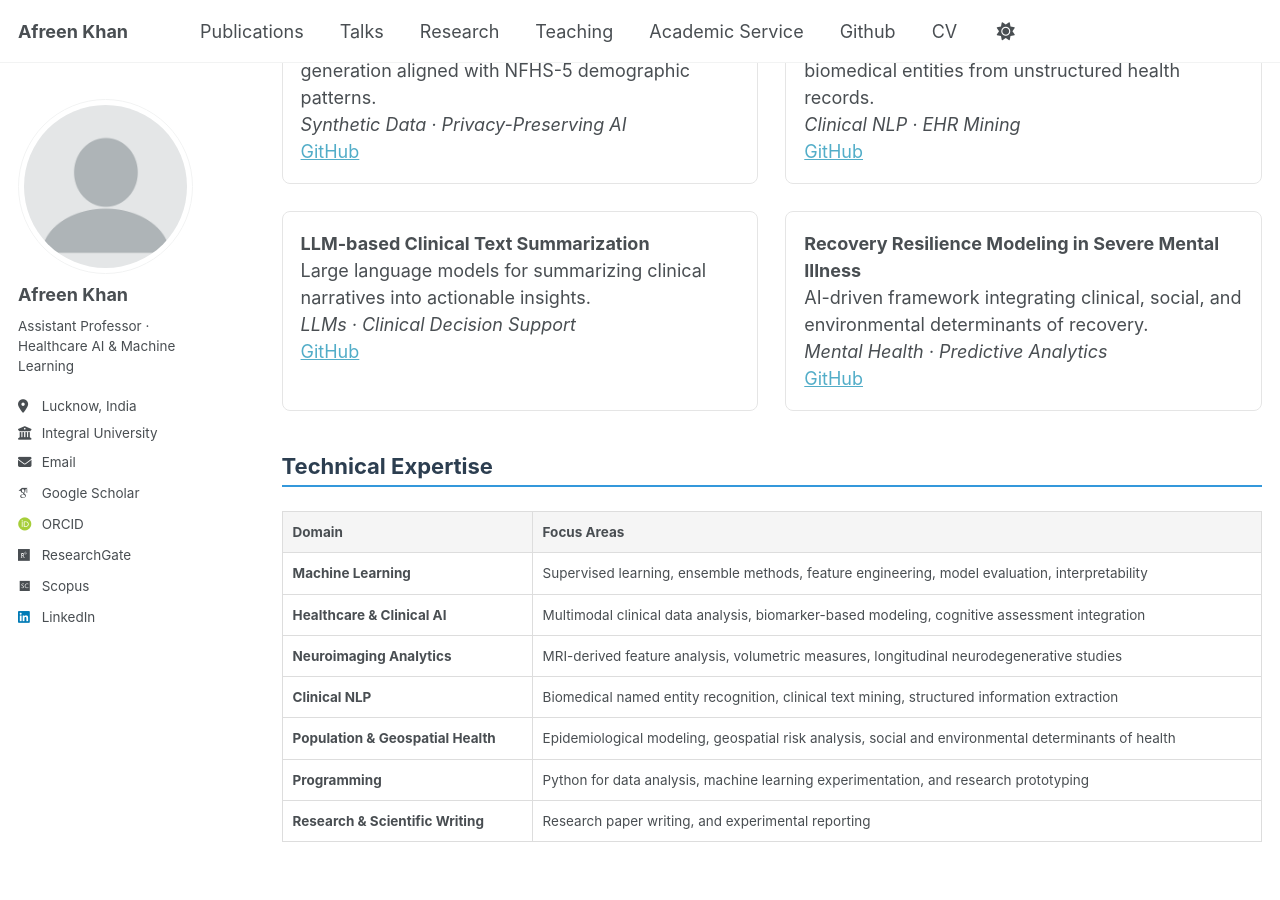
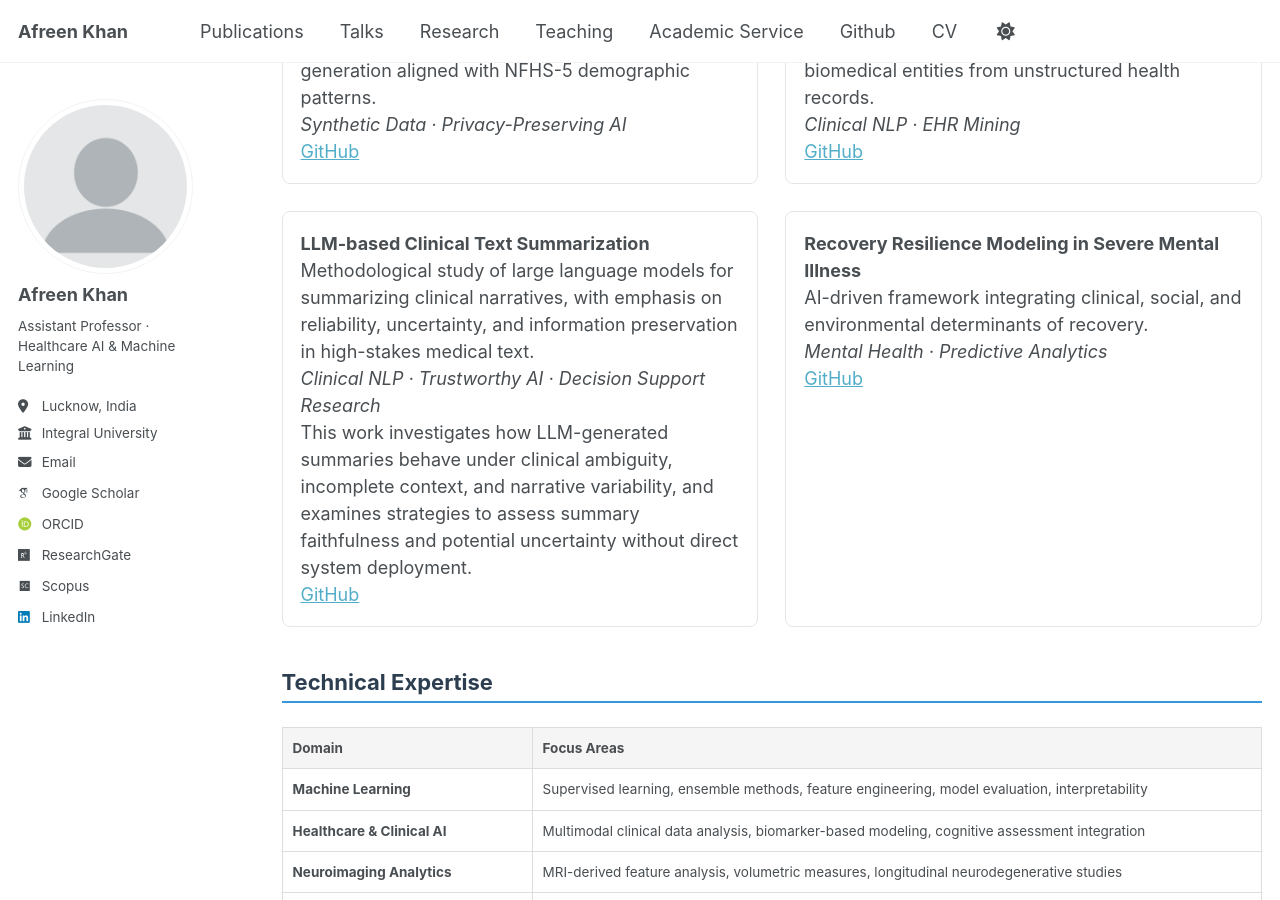
Before and after one commit to afreen-kh/afreen-kh.github.io, a Jekyll site: the page built from _pages/research.html, in a window 1280 px wide and 900 px high, scrolled down 883 px. Built offline with Jekyll 4.4.1, drawn with Linux system fonts in a browser that asks for light colours; some web fonts are replaced.

Commit message:
Update research.html

```diff
--- a/_pages/research.html
+++ b/_pages/research.html
@@ -64,8 +64,9 @@ Clinical NLP models for automated extraction of biomedical entities from unstruc
 
 <div style="border: 1px solid #e5e5e5; padding: 1rem; border-radius: 8px;">
 <strong>LLM-based Clinical Text Summarization</strong><br/>
-Large language models for summarizing clinical narratives into actionable insights.<br/>
-<em>LLMs · Clinical Decision Support</em><br/>
+Methodological study of large language models for summarizing clinical narratives, with emphasis on reliability, uncertainty, and information preservation in high-stakes medical text.<br/>
+<em>Clinical NLP · Trustworthy AI · Decision Support Research</em><br/>
+This work investigates how LLM-generated summaries behave under clinical ambiguity, incomplete context, and narrative variability, and examines strategies to assess summary faithfulness and potential uncertainty without direct system deployment.<br/>
 <a href="#">GitHub</a>
 </div>
 
```
